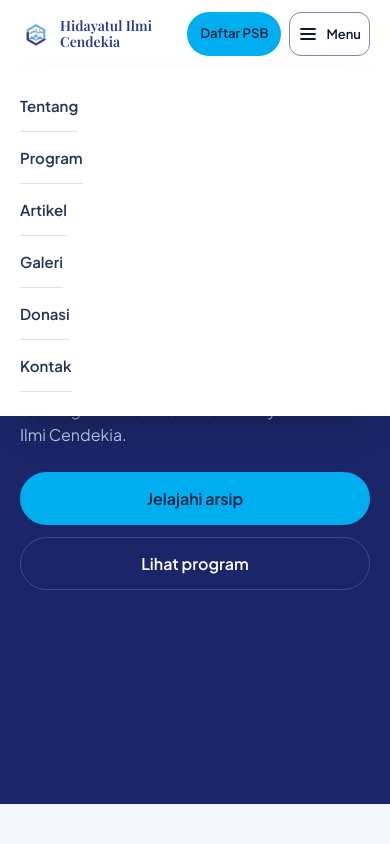
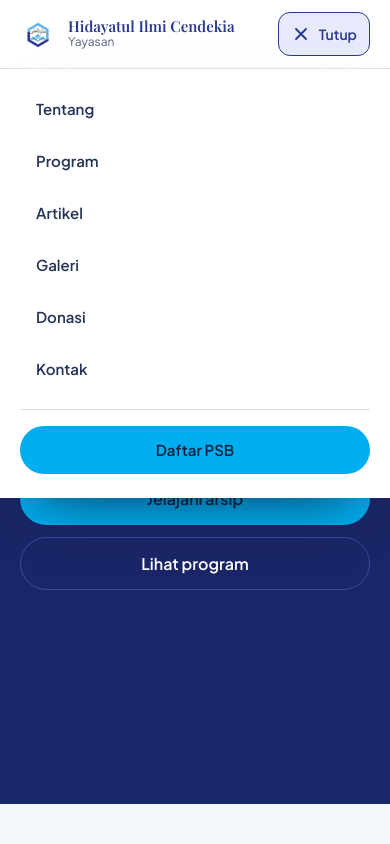
Before and after one commit to RabuxDK/YayasanHIC, an Astro site: page /blog in a window 390 px wide. Both pictures are taken after a click on the button "Menu". Shown: the top 844 px of the page. Built offline with nearby package versions, Linux system fonts and the light colour scheme; Astro itself is replaced by a stand-in of ours; no server answers.

Commit message:
Hapus sebutan Rabux pada status arsip artikel dan rapikan menu mobile

```diff
--- a/src/components/hic/Header.astro
+++ b/src/components/hic/Header.astro
@@ -38,10 +38,13 @@ const brandSub = /^Yayasan\s+/i.test(site.name) ? 'Yayasan' : site.short;
           </li>
         ))}
       </ul>
+      <div class="nav-mobile-cta">
+        <a class="btn btn-solid" href="/psb">Daftar PSB</a>
+      </div>
     </nav>
 
     <div class="header-actions">
-      <a class="btn btn-solid" href="/psb">Daftar PSB</a>
+      <a class="btn btn-solid header-cta" href="/psb">Daftar PSB</a>
       <button
         class="nav-toggle"
         type="button"
@@ -49,8 +52,11 @@ const brandSub = /^Yayasan\s+/i.test(site.name) ? 'Yayasan' : site.short;
         aria-controls="navigasi"
         aria-label="Buka menu navigasi"
       >
-        <svg width="20" height="20" viewBox="0 0 20 20" aria-hidden="true" focusable="false">
+        <svg class="nav-icon-open" width="20" height="20" viewBox="0 0 20 20" aria-hidden="true" focusable="false">
           <path d="M3 5h14M3 10h14M3 15h14" fill="none" stroke="currentColor" stroke-width="1.8" stroke-linecap="round" />
+        </svg>
+        <svg class="nav-icon-close" width="20" height="20" viewBox="0 0 20 20" aria-hidden="true" focusable="false">
+          <path d="M5 5l10 10M15 5L5 15" fill="none" stroke="currentColor" stroke-width="1.8" stroke-linecap="round" />
         </svg>
         <span class="nav-toggle-label">Menu</span>
       </button>
@@ -61,24 +67,34 @@ const brandSub = /^Yayasan\s+/i.test(site.name) ? 'Yayasan' : site.short;
 <script>
   const header = document.querySelector<HTMLElement>('.site-header');
   const toggle = header?.querySelector<HTMLButtonElement>('.nav-toggle');
+  const toggleLabel = toggle?.querySelector<HTMLSpanElement>('.nav-toggle-label');
 
   if (header && toggle) {
     const setOpen = (open: boolean) => {
       header.toggleAttribute('data-open', open);
       toggle.setAttribute('aria-expanded', String(open));
       toggle.setAttribute('aria-label', open ? 'Tutup menu navigasi' : 'Buka menu navigasi');
+      if (toggleLabel) toggleLabel.textContent = open ? 'Tutup' : 'Menu';
     };
 
     toggle.addEventListener('click', () => setOpen(!header.hasAttribute('data-open')));
 
-    header.addEventListener('keydown', (event) => {
+    document.addEventListener('keydown', (event) => {
       if (event.key === 'Escape' && header.hasAttribute('data-open')) {
         setOpen(false);
         toggle.focus();
       }
     });
 
-    header.querySelectorAll<HTMLAnchorElement>('.nav-link').forEach((link) => {
+    document.addEventListener('click', (event) => {
+      if (!header.hasAttribute('data-open')) return;
+      const target = event.target as Node | null;
+      if (target && !header.contains(target)) {
+        setOpen(false);
+      }
+    });
+
+    header.querySelectorAll<HTMLAnchorElement>('.nav-link, .nav-mobile-cta a').forEach((link) => {
       link.addEventListener('click', () => setOpen(false));
     });
   }
--- a/src/components/islands/ArticleArchive.tsx
+++ b/src/components/islands/ArticleArchive.tsx
@@ -34,7 +34,7 @@ function formatDateLabel(raw: string): string {
   });
 }
 
-export function ArticleArchive({ articles, source, hasCmsPosts }: Props) {
+export function ArticleArchive({ articles, hasCmsPosts }: Props) {
   const [selectedCategory, setSelectedCategory] = useState('Semua');
   const [query, setQuery] = useState('');
   const searchRef = useRef<HTMLInputElement>(null);
@@ -69,15 +69,13 @@ export function ArticleArchive({ articles, source, hasCmsPosts }: Props) {
   };
 
   const statusText =
-    source === 'offline'
-      ? 'Arsip artikel terhubung ke CMS RabuxID saat build produksi. Saat ini ditampilkan catatan kegiatan awal dari profil resmi yayasan.'
-      : 'Belum ada pos yang dipublikasikan dari panel RabuxID. Saat ini ditampilkan catatan kegiatan awal dari profil resmi yayasan.';
+    'Artikel terbaru yayasan akan ditampilkan di halaman ini. Saat ini ditampilkan ringkasan kegiatan dari profil resmi Yayasan Hidayatul Ilmi Cendekia.';
 
   return (
     <div className="archive-shell">
       {!hasCmsPosts && (
         <div className="cms-status-note" role="status">
-          <h3 className="cms-status-title">Belum ada pos terpublikasi dari CMS RabuxID</h3>
+          <h3 className="cms-status-title">Belum ada artikel terbaru</h3>
           <p>{statusText}</p>
         </div>
       )}
@@ -85,7 +83,7 @@ export function ArticleArchive({ articles, source, hasCmsPosts }: Props) {
       {articles.length === 0 ? (
         <div className="archive-empty">
           <h3>Belum ada artikel tersedia</h3>
-          <p>Artikel yang dipublikasikan melalui panel RabuxID akan muncul di halaman ini.</p>
+          <p>Tulisan dan kabar kegiatan Yayasan Hidayatul Ilmi Cendekia akan ditampilkan di halaman ini.</p>
           <a className="btn btn-solid" href="/">
             Kembali ke beranda
           </a>
--- a/src/styles/global.css
+++ b/src/styles/global.css
@@ -97,6 +97,15 @@ p { max-width: 62ch; }
 }
 .nav-toggle:hover { background: var(--color-paper-2); }
 .nav-toggle:active { background: var(--color-paper-3); }
+.nav-icon-close { display: none; }
+.site-header[data-open] .nav-icon-open { display: none; }
+.site-header[data-open] .nav-icon-close { display: block; }
+.site-header[data-open] .nav-toggle {
+  background: var(--color-primary-soft);
+  border-color: var(--color-primary);
+  color: var(--color-primary);
+}
+.nav-mobile-cta { display: none; }
 .header-actions { display: flex; align-items: center; gap: var(--space-sm); }
 .header-actions .btn { min-height: 44px; padding: var(--space-sm) var(--space-lg); font-size: 0.9375rem; }
 
@@ -648,21 +657,39 @@ select.input { appearance: none; background-image: linear-gradient(45deg, transp
 @media (max-width: 60rem) {
   .nav-toggle { display: inline-flex; }
   .site-nav {
-    position: fixed;
-    inset: var(--header-h) 0 auto 0;
+    position: absolute;
+    top: 100%;
+    left: 0;
+    right: 0;
     flex-direction: column;
     align-items: stretch;
     gap: 0;
-    padding: var(--space-sm) var(--gutter) var(--space-lg);
+    padding: var(--space-md) var(--gutter) var(--space-lg);
     background: var(--color-paper);
-    box-shadow: var(--shadow-card);
+    border-top: 1px solid var(--color-rule);
+    box-shadow: var(--shadow-raised);
     max-height: calc(100svh - var(--header-h));
     overflow-y: auto;
   }
   html.js .site-header:not([data-open]) .site-nav { display: none; }
-  .nav-list { flex-direction: column; align-items: stretch; gap: 0; }
-  .nav-link { min-height: 52px; border-bottom: 1px solid var(--color-rule); border-left: 0; padding-inline: 0; }
-  .nav-link[aria-current="page"] { border-bottom-color: var(--color-rule); color: var(--color-primary); }
+  .nav-list { flex-direction: column; align-items: stretch; gap: var(--space-2xs); }
+  .nav-link {
+    width: 100%;
+    min-height: 48px;
+    padding: var(--space-xs) var(--space-md);
+    border-bottom: 0;
+    border-radius: var(--radius-input);
+  }
+  .nav-link:hover {
+    background: var(--color-paper-2);
+    border-bottom-color: transparent;
+    color: var(--color-primary);
+  }
+  .nav-link[aria-current="page"] {
+    background: var(--color-primary-soft);
+    border-bottom-color: transparent;
+    color: var(--color-primary);
+  }
   .stage-inner { grid-template-columns: minmax(0, 1fr); gap: var(--space-xl); min-height: 0; padding-block: var(--space-2xl); }
   .hero-figure { order: 2; }
   .hero-figure img { height: 360px; }
@@ -708,13 +735,20 @@ select.input { appearance: none; background-image: linear-gradient(45deg, transp
 }
 @media (max-width: 40rem) {
   .header-bar { gap: var(--space-sm); }
-  .brand { min-width: 0; flex: 1 1 auto; gap: var(--space-xs); }
-  .brand img { width: 32px; height: 32px; flex: none; }
-  .brand-sub { display: none; }
-  .brand-name { font-size: 0.875rem; line-height: 1.15; }
+  .brand { min-width: 0; flex: 1 1 auto; gap: var(--space-sm); }
+  .brand img { width: 36px; height: 36px; flex: none; }
+  .brand-sub { display: block; font-size: 0.75rem; }
+  .brand-name { font-size: 0.9375rem; line-height: 1.15; }
   .header-actions { flex: none; gap: var(--space-xs); }
-  .header-actions .btn { padding-inline: var(--space-sm); font-size: 0.8125rem; }
-  .nav-toggle { padding: 0 var(--space-xs); font-size: 0.8125rem; }
+  .header-cta { display: none; }
+  .nav-mobile-cta {
+    display: grid;
+    margin-top: var(--space-md);
+    padding-top: var(--space-md);
+    border-top: 1px solid var(--color-rule);
+  }
+  .nav-mobile-cta .btn { width: 100%; }
+  .nav-toggle { padding: 0 var(--space-sm); font-size: 0.875rem; }
   .hero-actions .btn { width: 100%; }
   .page-hero-actions .btn { width: 100%; }
   .section-head--row .btn { width: 100%; }
```
